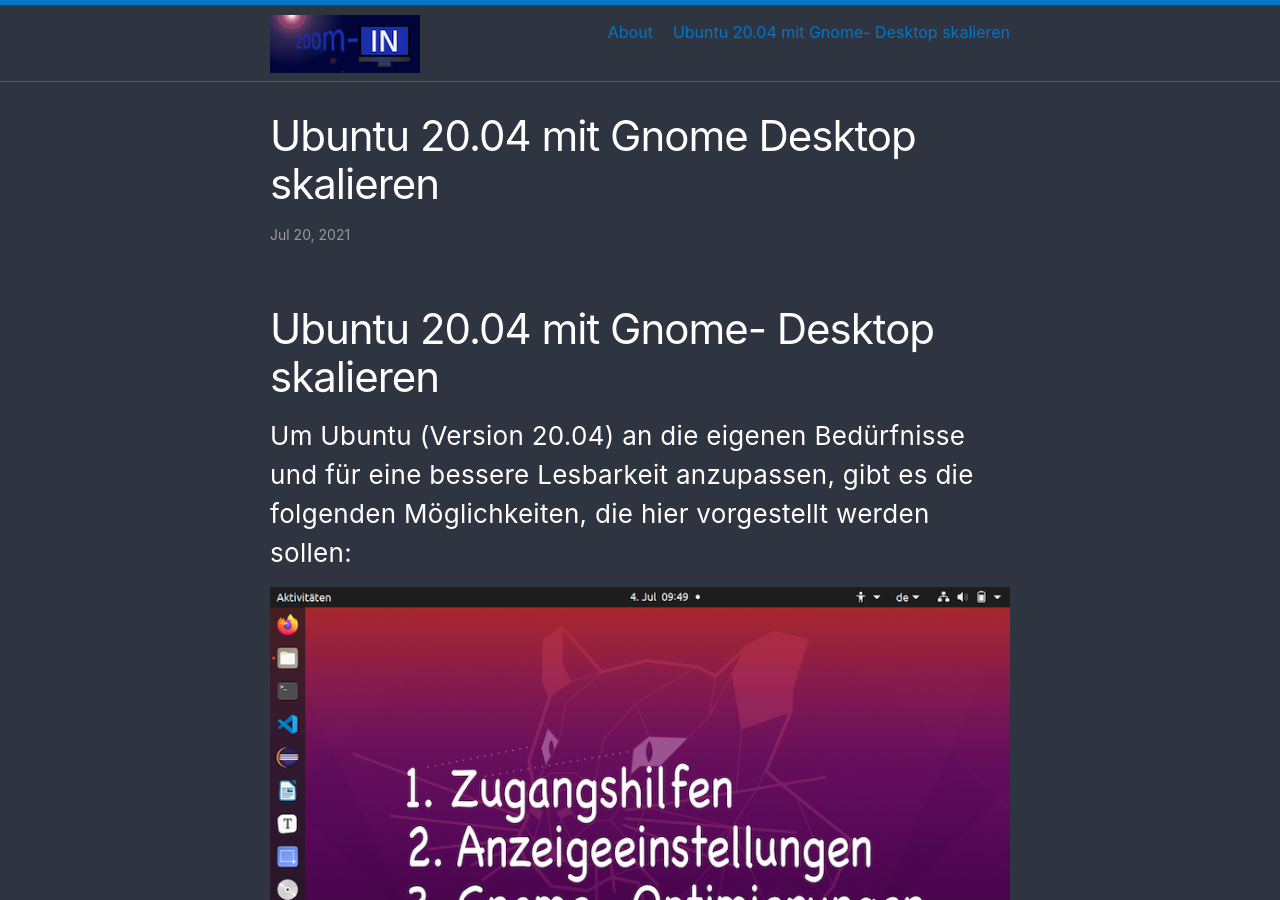
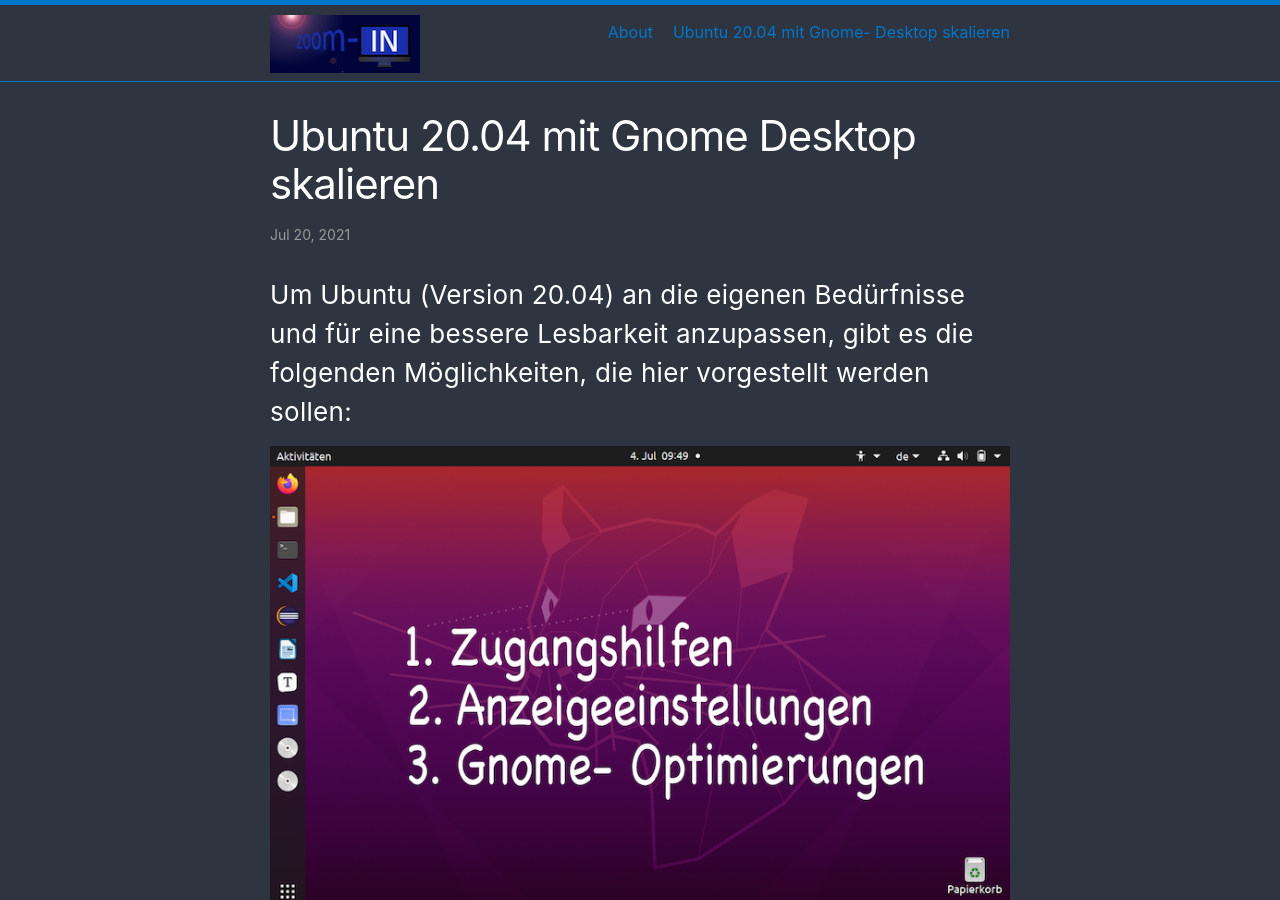
Before and after one commit to henrietteBaum/henrietteBaum.github.io, a Jekyll site: the page built from _posts/2021-07-20-ubuntu-gnome-scale.md, in a window 1280 px wide and 900 px high. Built offline with Jekyll 4.4.1, drawn with Linux system fonts in a browser that asks for light colours.

Commit message:
Update 2021-07-20-ubuntu-gnome-scale.md

```diff
--- a/_posts/2021-07-20-ubuntu-gnome-scale.md
+++ b/_posts/2021-07-20-ubuntu-gnome-scale.md
@@ -4,7 +4,6 @@
 categories: operating-system
 ---
 
-# Ubuntu 20.04 mit Gnome- Desktop skalieren
 
 Um Ubuntu (Version 20.04) an die eigenen Bedürfnisse und für eine bessere Lesbarkeit anzupassen, gibt es die folgenden Möglichkeiten, die hier vorgestellt werden sollen:
 
```
